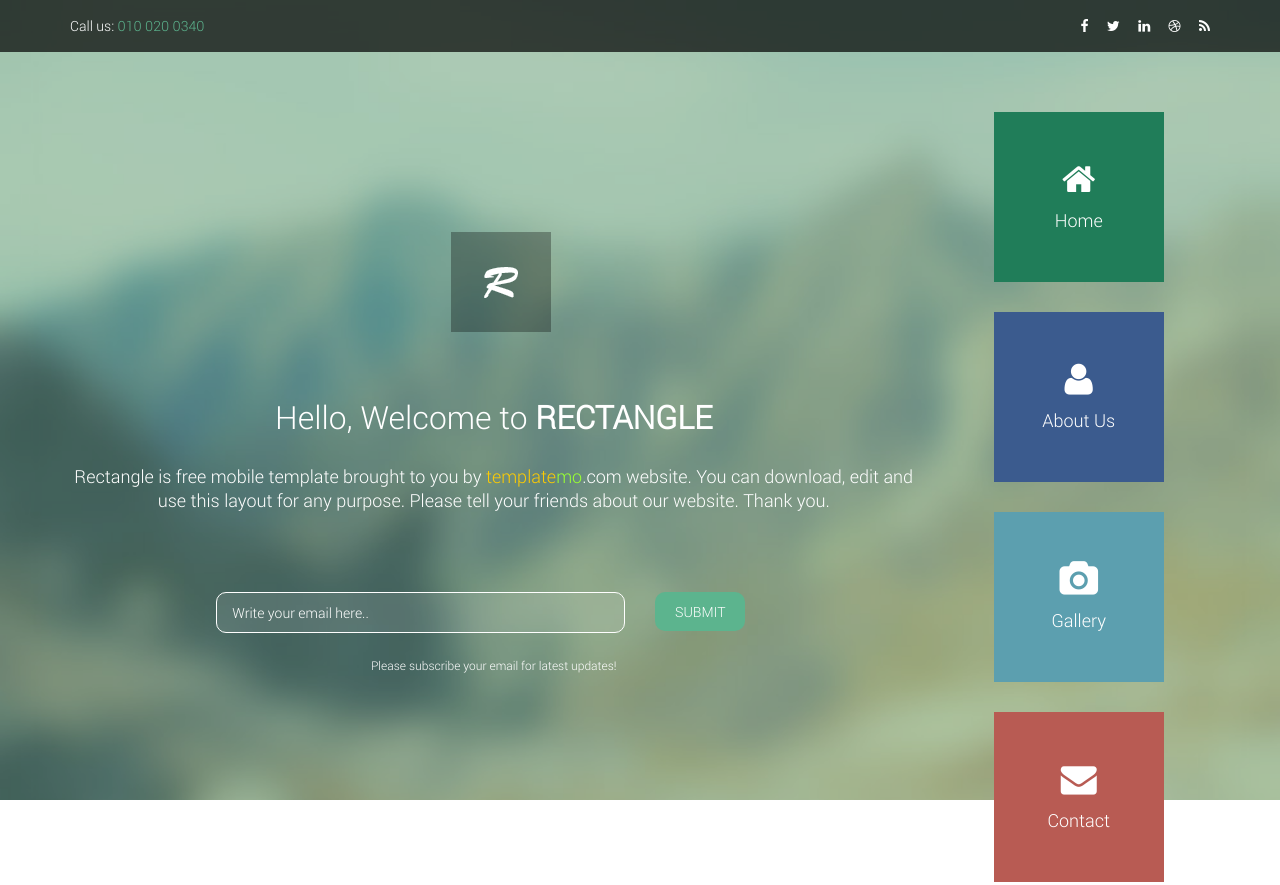
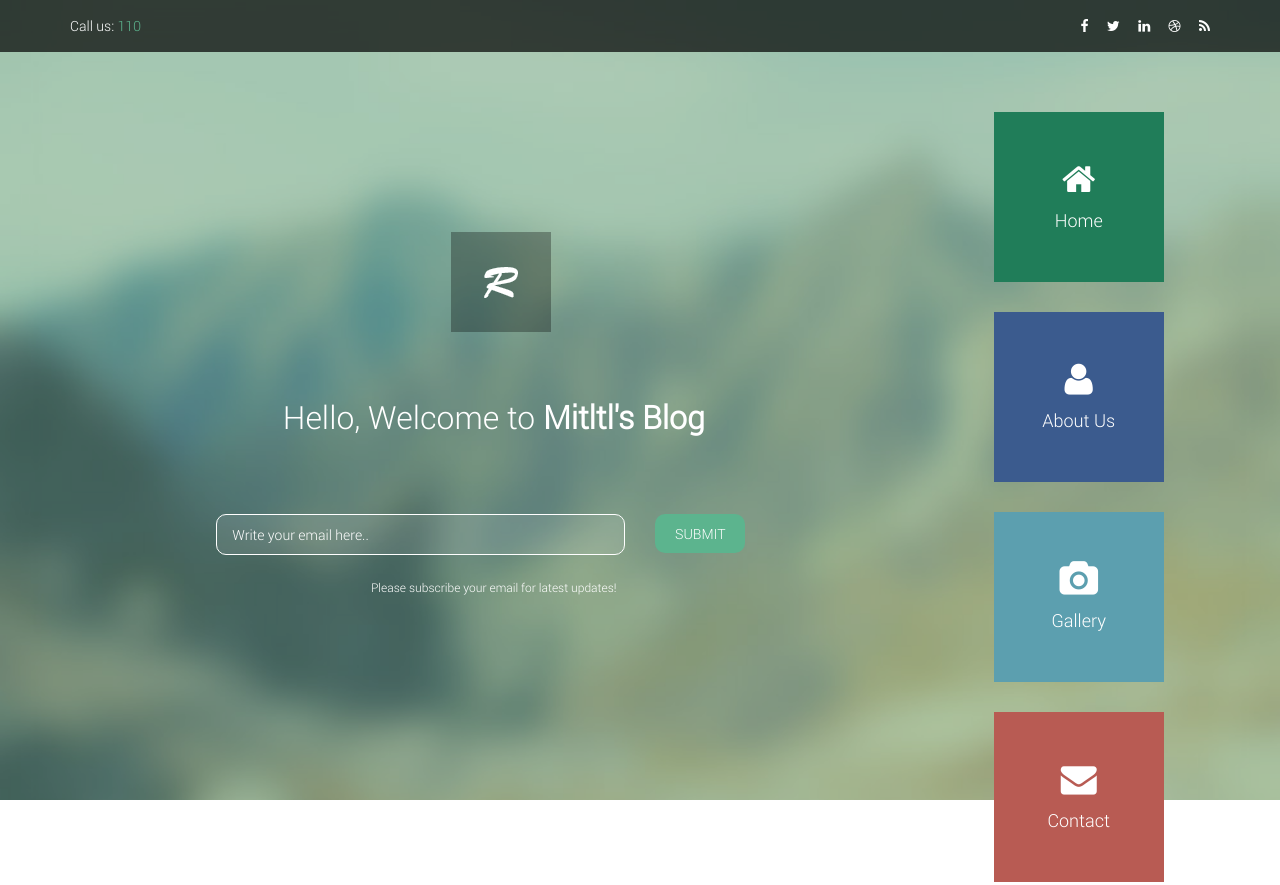
Before and after one commit to mitltl/mitltl.github.io, a plain HTML site: page index.html in a window 1280 px wide. Shown: the top 885 px of the page. Drawn offline with Linux system fonts and the light colour scheme.

Commit message:
Update index.html

```diff
--- a/index.html
+++ b/index.html
@@ -6,7 +6,7 @@
 <head>
 <meta charset="utf-8">
 <meta http-equiv="X-UA-Compatible" content="IE=edge">
-<title>Rectangle Mobile Template</title>
+<title>Mitlt's Blog</title>
 <meta name="description" content="">
 <meta name="viewport" content="width=device-width, initial-scale=1">
 <link rel="stylesheet" href="css/normalize.css">
@@ -28,7 +28,7 @@
 	<div class="container">
 		<div class="row">
 			<div class="col-md-6 col-sm-6 col-xs-12">
-				<p class="phone-info">Call us: <a href="#">010 020 0340</a></p>
+				<p class="phone-info">Call us: <a href="#">110</a></p>
 			</div>
 			<div class="col-md-6 col-sm-6 col-xs-12">
 				<div class="social-icons">
@@ -67,7 +67,6 @@
 		</ul>
 	</div>
 </div>
-<div class="copyrights">Collect from <a href="http://www.mycodes.net" >免费模板</a></div>
 <div class="container" id="page-content">
 	<div class="row">
 
@@ -84,8 +83,7 @@
 
 				<div id="menu-1" class="homepage home-section text-center">
 					<div class="welcome-text">
-						<h2>Hello, Welcome to <strong>RECTANGLE</strong></h2>
-						<p>Rectangle is free mobile template brought to you by <span class="orange">template</span><span class="green">mo</span>.com website. You can download, edit and use this layout for any purpose. Please tell your friends about our website. Thank you.</p>
+						<h2>Hello, Welcome to <strong>Mitltl's Blog</strong></h2>
 						<form action="#" method="get" class="subscribe-form">
 							<div class="row">
 								<fieldset class="col-md-offset-2 col-md-6">
```
